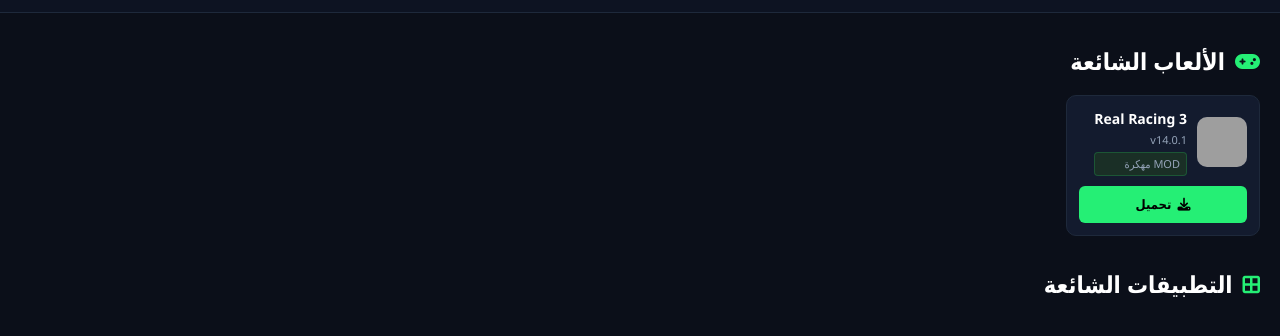
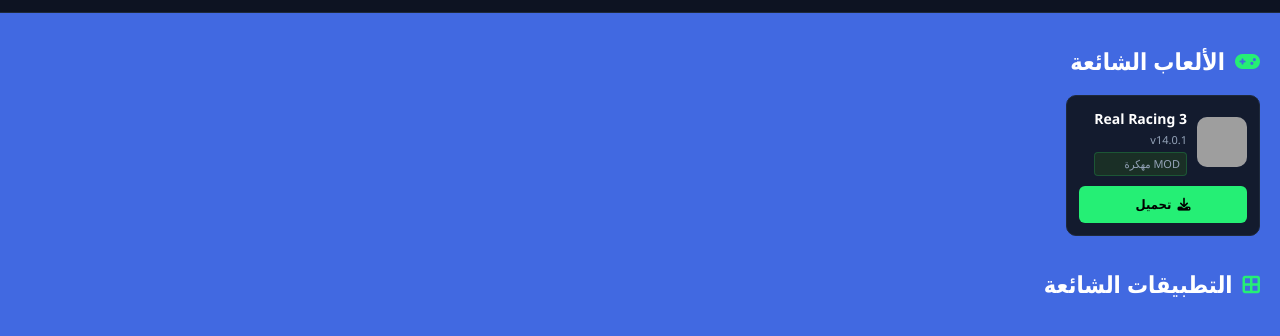
Before and after one commit to mohmedahmedrandix-create/Diud, a plain HTML site: page index.html in a window 1280 px wide. Shown: the part 58-394 px from the top of the page. Drawn offline with Linux system fonts and the light colour scheme; grey boxes are pictures that could not be loaded.

Commit message:
Update index.html

```diff
--- a/index.html
+++ b/index.html
@@ -7,7 +7,7 @@
     <link href="https://cdnjs.cloudflare.com/ajax/libs/font-awesome/6.4.0/css/all.min.css" rel="stylesheet">
     <style>
         :root {
-            --bg-dark: #0b0f19;
+            --bg-dark: #4169e1;
             --card-bg: #131b2e;
             --card-hover: #1c2742;
             --accent-green: #25ef75;
```
